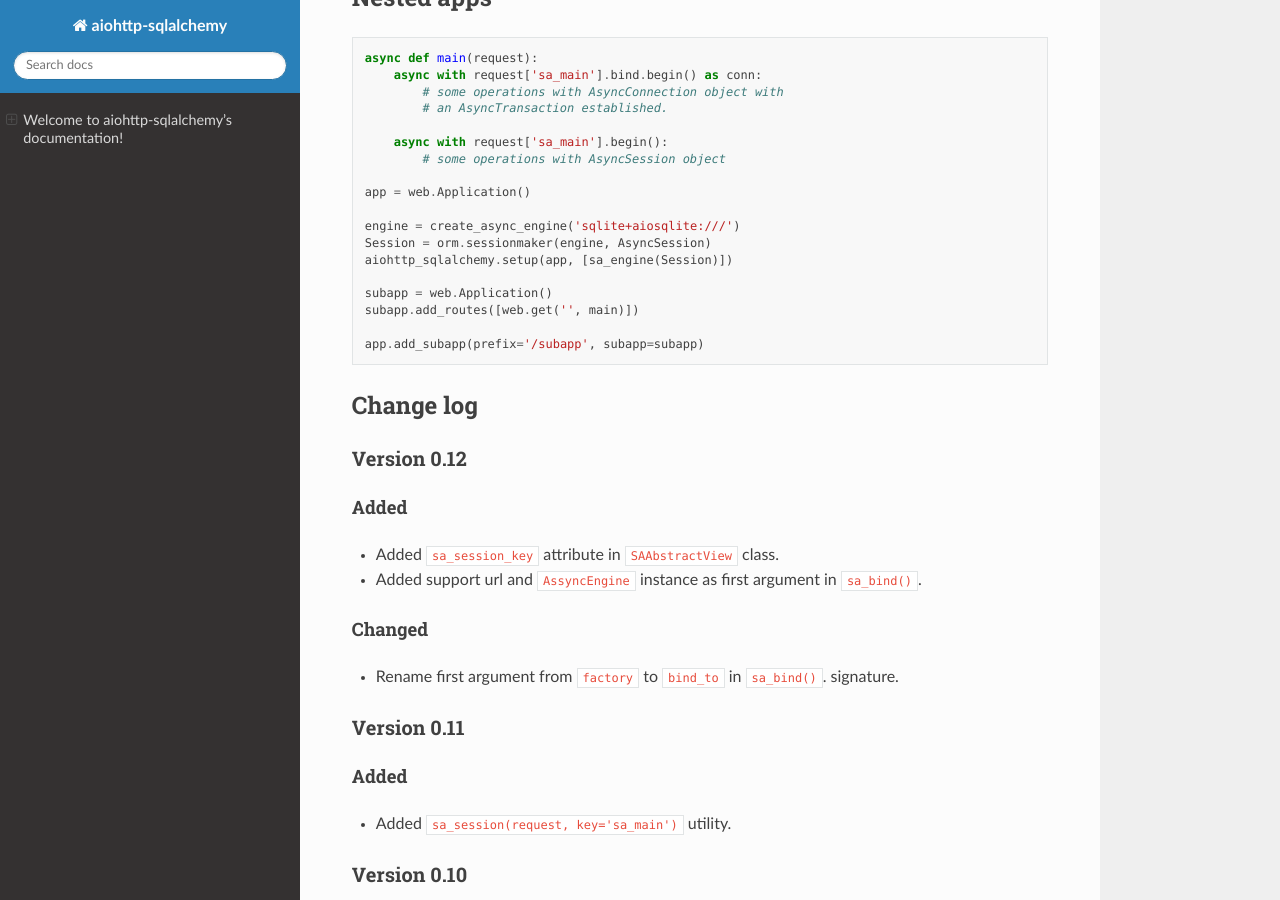
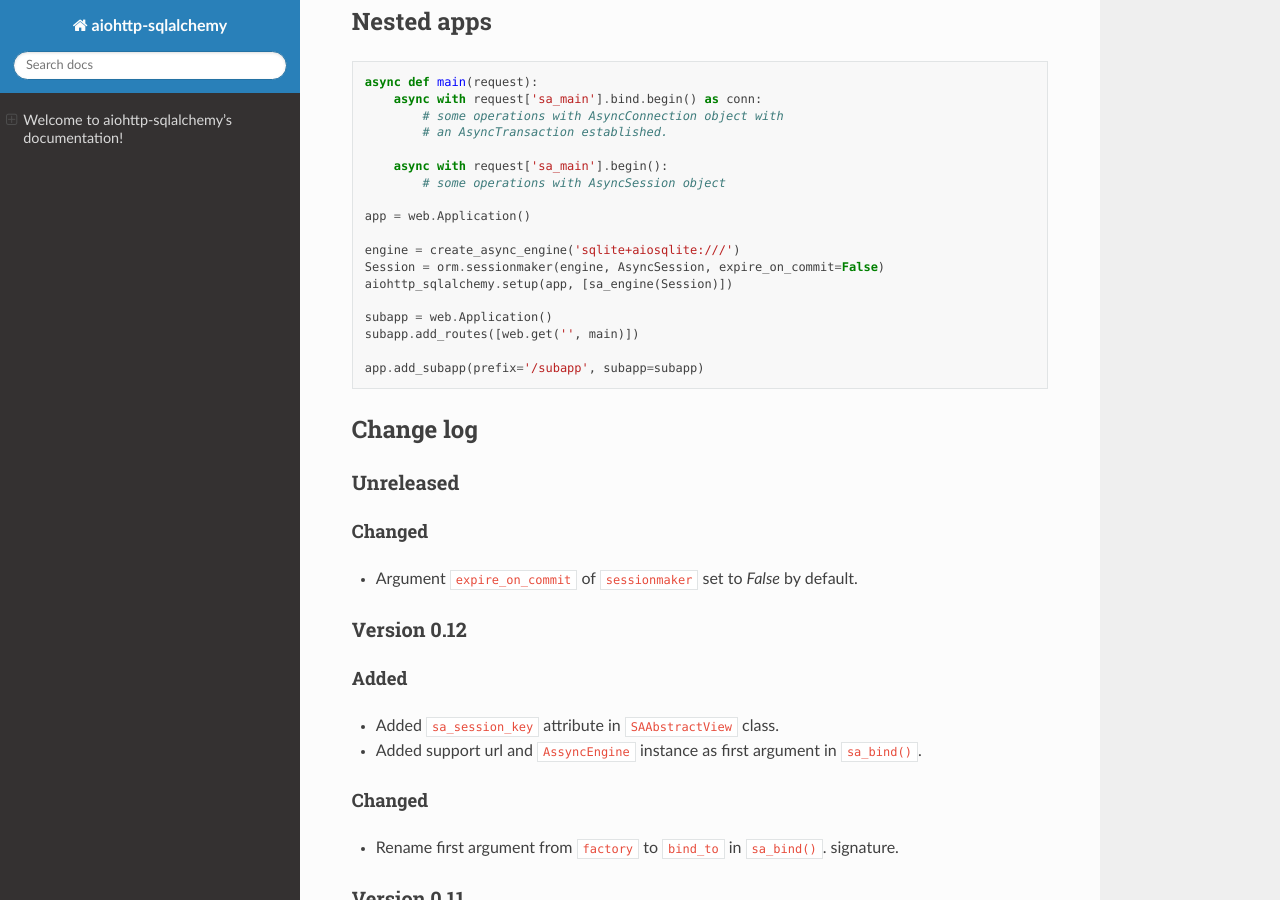
Before and after one commit to ri-gilfanov/aiohttp-sqlalchemy, a Sphinx documentation site: the page built from docs/index.rst, in a window 1280 px wide and 900 px high, scrolled down 3465 px. Built offline with Sphinx 7.4.7 and the Read the Docs theme 2.0.0, drawn with Linux system fonts in a browser that asks for light colours; some of the changed text lies outside the part shown.

Commit message:
Argument `expire_on_commit` of `sessionmaker` set to `False` by default

```diff
--- a/aiohttp_sqlalchemy/__init__.py
+++ b/aiohttp_sqlalchemy/__init__.py
@@ -36,7 +36,11 @@ def sa_bind(bind_to: 'TBindTo', key: str = DEFAULT_KEY, *,
         bind_to = cast(AsyncEngine, create_async_engine(bind_to))
 
     if isinstance(bind_to, AsyncEngine):
-        bind_to = cast('TSessionFactory', sessionmaker(bind_to, AsyncSession))
+        bind_to = cast('TSessionFactory', sessionmaker(
+            bind=bind_to,
+            class_=AsyncSession,
+            expire_on_commit=False,
+        ))
 
     if isinstance(bind_to, Engine):
         msg = 'Synchronous  engine is unsupported argument for `sa_bind()`.'
--- a/docs/index.rst
+++ b/docs/index.rst
@@ -119,9 +119,9 @@ Binding multiple session factories
   second_engine = create_async_engine('mysql+aiomysql://user:password@host/database')
   third_engine = create_async_engine('sqlite+aiosqlite:///')
 
-  MainSession = orm.sessionmaker(main_engine, AsyncSession)
-  SecondSession = orm.sessionmaker(second_engine, AsyncSession)
-  ThirdSession = orm.sessionmaker(third_engine, AsyncSession)
+  MainSession = orm.sessionmaker(main_engine, AsyncSession, expire_on_commit=False)
+  SecondSession = orm.sessionmaker(second_engine, AsyncSession, expire_on_commit=False)
+  ThirdSession = orm.sessionmaker(third_engine, AsyncSession, expire_on_commit=False)
 
   aiohttp_sqlalchemy.setup(app, [
       sa_bind(MainSession),
@@ -194,7 +194,7 @@ Nested apps
   app = web.Application()
 
   engine = create_async_engine('sqlite+aiosqlite:///')
-  Session = orm.sessionmaker(engine, AsyncSession)
+  Session = orm.sessionmaker(engine, AsyncSession, expire_on_commit=False)
   aiohttp_sqlalchemy.setup(app, [sa_engine(Session)])
 
   subapp = web.Application()
@@ -205,6 +205,12 @@ Nested apps
 
 Change log
 ----------
+Unreleased
+^^^^^^^^^^
+Changed
+"""""
+* Argument ``expire_on_commit`` of ``sessionmaker`` set to `False` by default.
+
 Version 0.12
 ^^^^^^^^^^^^
 Added
```
